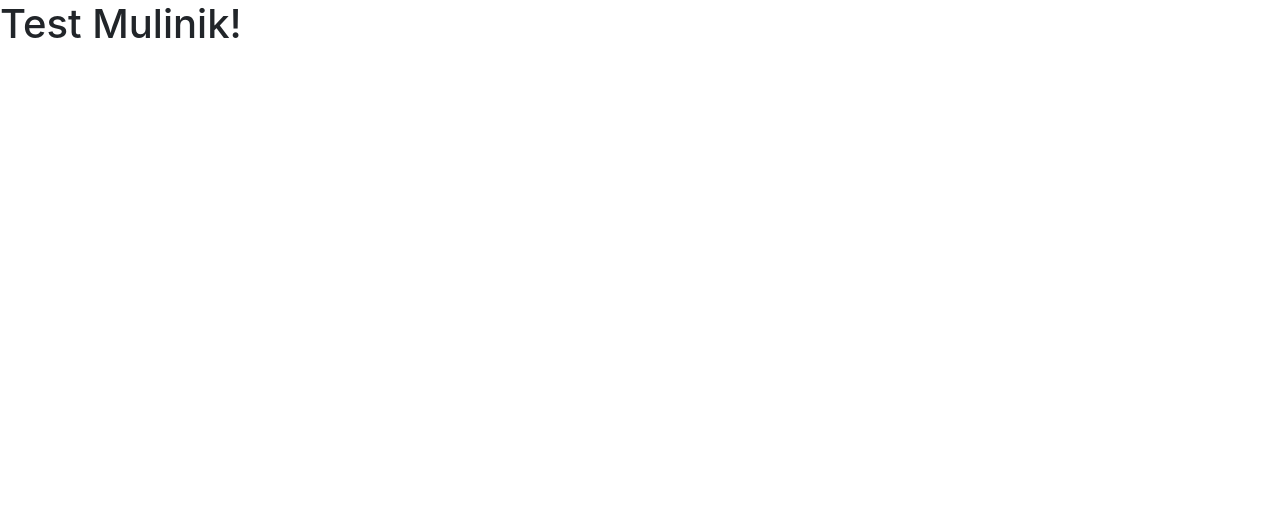
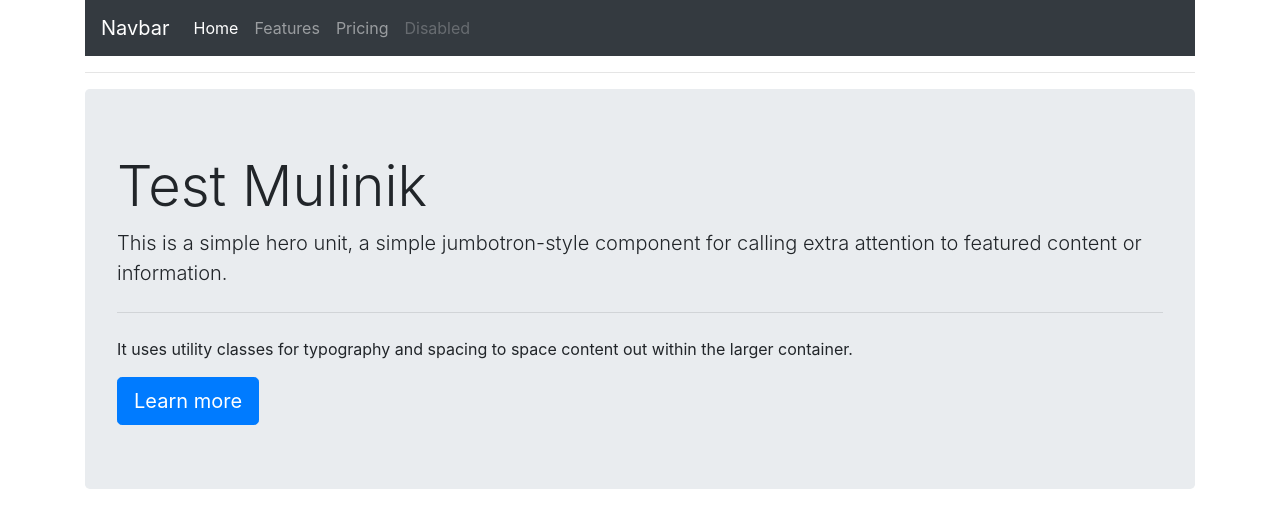
Before and after one commit to LopezSanty/test, a plain HTML site: page index.html in a window 1280 px wide. Drawn offline with nearby package versions, Linux system fonts and the light colour scheme.

Commit message:
Second commit

```diff
--- a/index.html
+++ b/index.html
@@ -4,14 +4,44 @@
     <!-- Required meta tags -->
     <meta charset="utf-8">
     <meta name="viewport" content="width=device-width, initial-scale=1, shrink-to-fit=no">
-
     <!-- Bootstrap CSS -->
     <link rel="stylesheet" href="https://stackpath.bootstrapcdn.com/bootstrap/4.5.2/css/bootstrap.min.css" integrity="sha384-JcKb8q3iqJ61gNV9KGb8thSsNjpSL0n8PARn9HuZOnIxN0hoP+VmmDGMN5t9UJ0Z" crossorigin="anonymous">
 
-    <title>Hello, world!</title>
+    <title>Mulinik</title>
   </head>
   <body>
-    <h1>Test Mulinik!</h1>
+      <div class="container">
+        <nav class="navbar navbar-expand-lg navbar-dark bg-dark">
+            <a class="navbar-brand" href="#">Navbar</a>
+            <button class="navbar-toggler" type="button" data-toggle="collapse" data-target="#navbarNav" aria-controls="navbarNav" aria-expanded="false" aria-label="Toggle navigation">
+              <span class="navbar-toggler-icon"></span>
+            </button>
+            <div class="collapse navbar-collapse" id="navbarNav">
+              <ul class="navbar-nav">
+                <li class="nav-item active">
+                  <a class="nav-link" href="#">Home <span class="sr-only">(current)</span></a>
+                </li>
+                <li class="nav-item">
+                  <a class="nav-link" href="#">Features</a>
+                </li>
+                <li class="nav-item">
+                  <a class="nav-link" href="#">Pricing</a>
+                </li>
+                <li class="nav-item">
+                  <a class="nav-link disabled" href="#" tabindex="-1" aria-disabled="true">Disabled</a>
+                </li>
+              </ul>
+            </div>
+          </nav>
+          <hr>
+          <div class="jumbotron">
+            <h1 class="display-4">Test Mulinik</h1>
+            <p class="lead">This is a simple hero unit, a simple jumbotron-style component for calling extra attention to featured content or information.</p>
+            <hr class="my-4">
+            <p>It uses utility classes for typography and spacing to space content out within the larger container.</p>
+            <a class="btn btn-primary btn-lg" href="#" role="button">Learn more</a>
+          </div>
+      </div>
 
     <!-- Optional JavaScript -->
     <!-- jQuery first, then Popper.js, then Bootstrap JS -->
```
